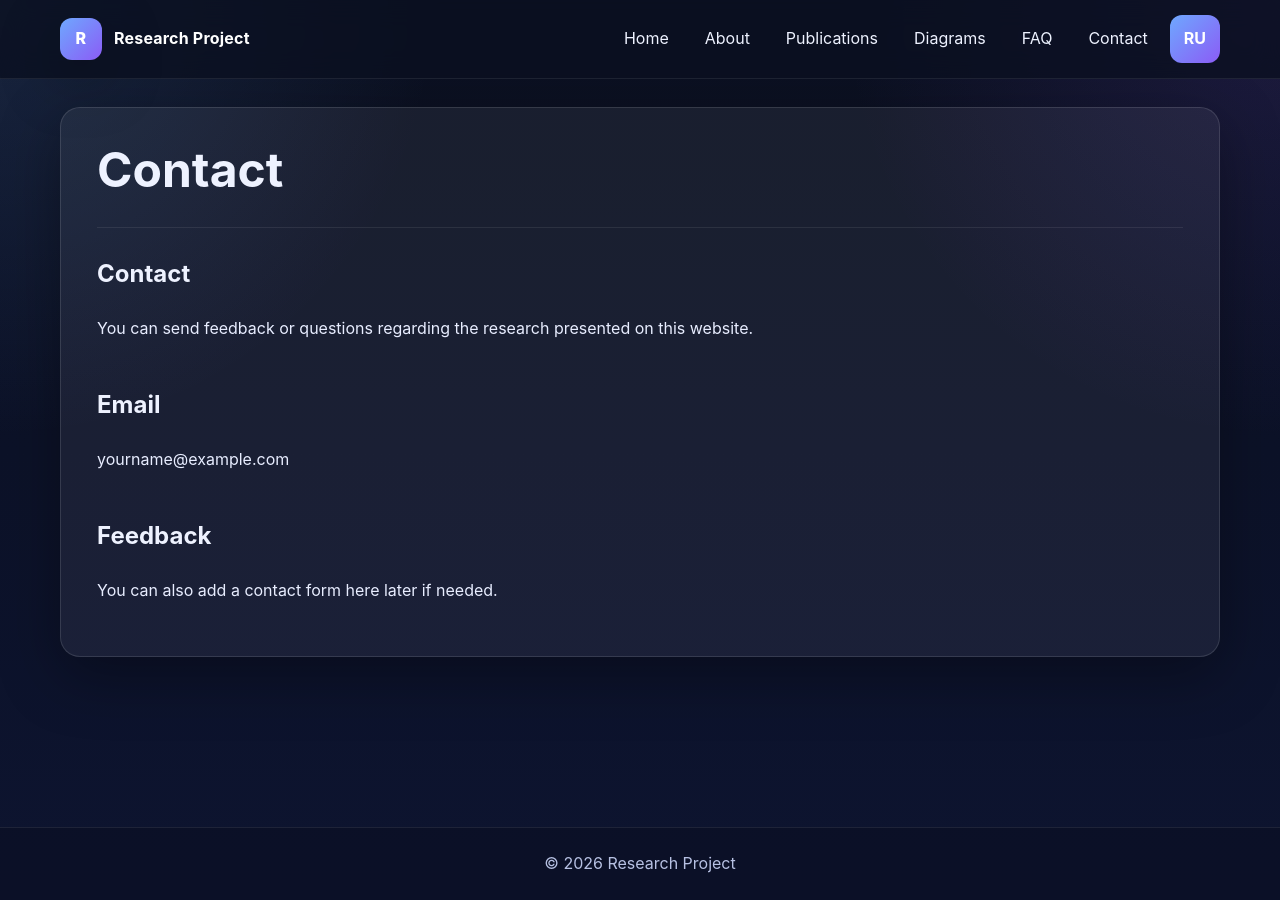
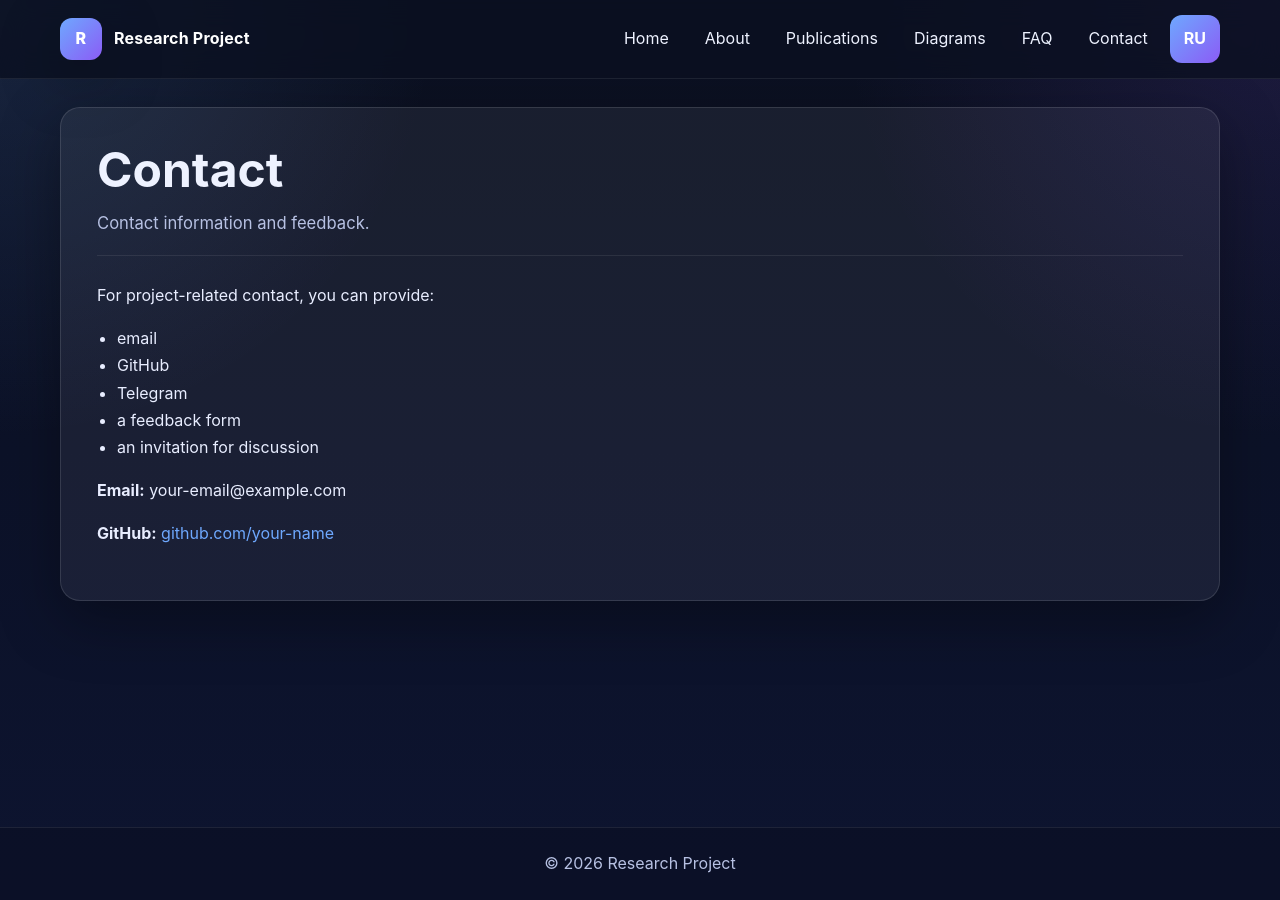
Before and after one commit to naoumov-ilia/naoumov-ilia.github.io, a Jekyll site: the page built from en/contact.md, in a window 1280 px wide. Built offline with Jekyll 4.4.1, drawn with Linux system fonts in a browser that asks for light colours.

Commit message:
Update contact.md

```diff
--- a/en/contact.md
+++ b/en/contact.md
@@ -1,18 +1,20 @@
 ---
 layout: page
-title: "Contact"
+title: Contact
 lang: en
+ref: contact
+description: Contact information and feedback.
 permalink: /en/contact/
 ---
 
-# Contact
+For project-related contact, you can provide:
 
-You can send feedback or questions regarding the research presented on this website.
+- email
+- GitHub
+- Telegram
+- a feedback form
+- an invitation for discussion
 
-## Email
+**Email:** your-email@example.com
 
-yourname@example.com
-
-## Feedback
-
-You can also add a contact form here later if needed.
+**GitHub:** [github.com/your-name](https://github.com/your-name)
```
